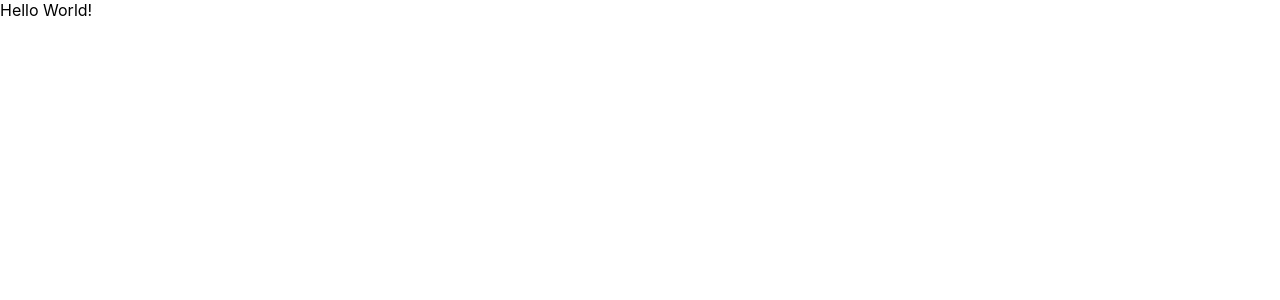
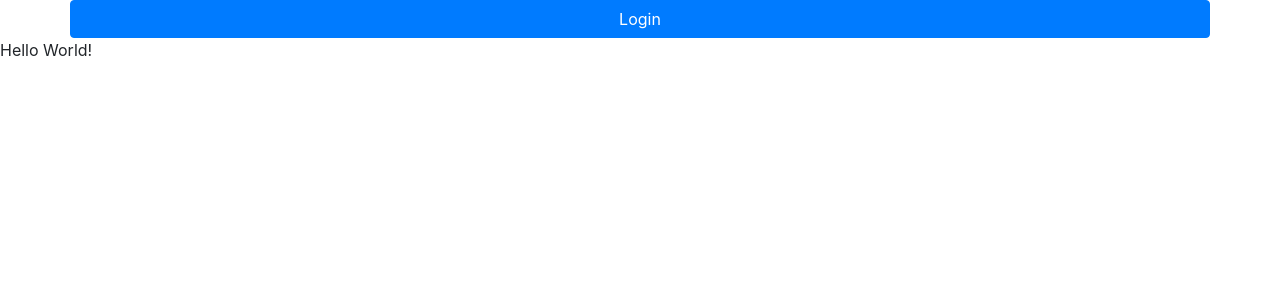
Before and after one commit to CarterWilde/PRO100, a Next.js app in the folder frontend/: page / in a window 1280 px wide. Shown: the top 300 px of the page. Built offline with nearby package versions, Linux system fonts and the light colour scheme.

Commit message:
really heckin deafult modal

```diff
--- /dev/null
+++ b/frontend/components/header.js
@@ -0,0 +1,26 @@
+import React,{Component} from 'react'
+import {Button, ButtonToolbar} from 'react-bootstrap'
+import Login from './login'
+
+export default class Header extends Component {
+    constructor(props) {
+        super(props);
+        this.state = {deps:[], addModalShow:false}
+    }
+
+    render() {
+        const {deps} = this.state
+        let addModalClose = () => this.setState({addModalShow:false})
+
+        return (
+            <>
+            <ButtonToolbar>
+                <Button variant='primary' className='container' onClick={()=> this.setState({addModalShow:true})}>
+                    Login
+                </Button>
+                <Login show={this.state.addModalShow} onHide={addModalClose}/>
+            </ButtonToolbar>
+            </>
+        )
+    }
+}
--- /dev/null
+++ b/frontend/components/login.js
@@ -0,0 +1,27 @@
+import React, { Component } from 'react'
+import { Modal, Button, Row, Col, Form } from 'react-bootstrap'
+
+export default class Login extends Component {
+    constructor(props) {
+        super(props)
+    }
+
+    render() {
+        return (
+            <Modal {...this.props} size="lg" aria-labelledby="contained-modal-title-vcenter" centered>
+                <Modal.Header closeButton>
+                    <Modal.Title id="contained-modal-title-vcenter">Login</Modal.Title>
+                </Modal.Header>
+                <Modal.Body>
+                    <div className="container">
+                        To Add Form Feilds for login.
+                    </div>
+                </Modal.Body>
+                <Modal.Footer>
+                    <Button onClick={this.props.onHide}>Register</Button>
+                    <Button variant="danger" onClick={this.props.onHide}>Submit</Button>
+                </Modal.Footer>
+            </Modal>
+        )
+    }
+}
--- a/frontend/package.json
+++ b/frontend/package.json
@@ -9,8 +9,12 @@
   },
   "dependencies": {
     "@fluentui/react": "^7.125.0",
+    "bootstrap": "^4.5.2",
     "next": "9.5.1",
     "react": "16.13.1",
-    "react-dom": "16.13.1"
+    "react-bootstrap": "^1.3.0",
+    "react-dom": "16.13.1",
+    "react-drag-drawer": "^3.3.4",
+    "react-router-dom": "^5.2.0"
   }
 }
--- a/frontend/pages/_app.js
+++ b/frontend/pages/_app.js
@@ -1,4 +1,5 @@
 import '../styles/globals.css'
+import 'bootstrap/dist/css/bootstrap.css';
 
 function MyApp({ Component, pageProps }) {
   return <Component {...pageProps} />
--- a/frontend/pages/index.js
+++ b/frontend/pages/index.js
@@ -1,9 +1,14 @@
+// import { BrowserRouter as Router, Route, Switch, Link } from 'react-router-dom';
+import React from "react";
 import Test from "./test";
+import Header from '../components/header';
+
 
 export default function Home() {
   return (
-    <div>
-        <Test/>
-    </div>
+      <>
+      <Header/>
+      <Test/>
+    </>
   )
 }
```
Also changed, not shown: 1 other file (tests, documents, lock files or other folders).
